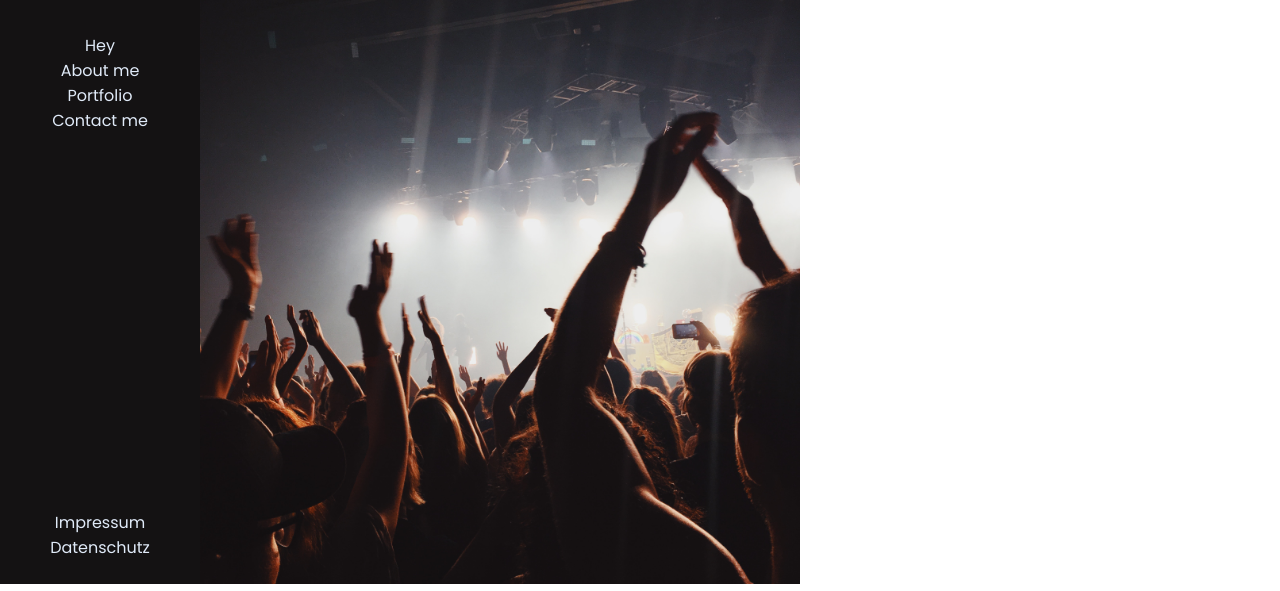
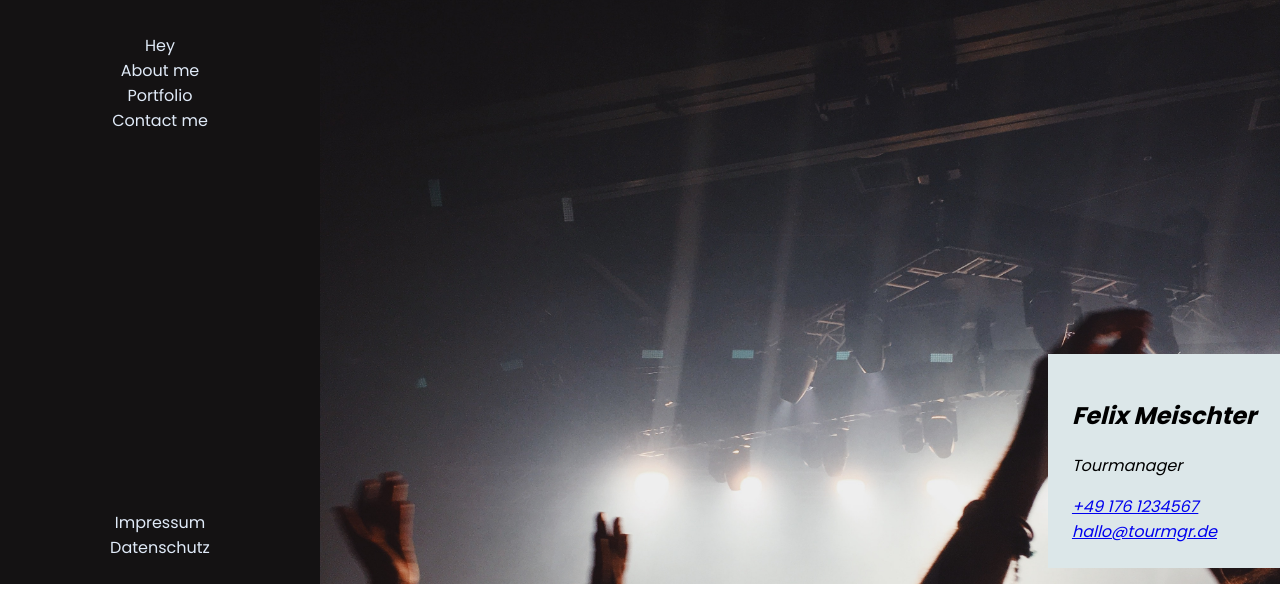
Before and after one commit to sophiebrunner/felix-tourmgr, a plain HTML site: page index.html in a window 1280 px wide. Shown: the part 216-807 px from the top of the page. Drawn offline with Linux system fonts and the light colour scheme.

Commit message:
feat: add hero-section and contact field

```diff
--- a/assets/style.css
+++ b/assets/style.css
@@ -33,8 +33,10 @@
 }
 
 body {
-  display: flex;
+  width: 100vw;
   margin: 0;
+  display: grid;
+  grid-template-columns: 25% auto;
 }
 
 /* Design classes */
@@ -90,15 +92,25 @@ body {
   object-position: 20% 80%;
 }
 
+.content {
+  width: 100%;
+}
+
 /* Hero area with title image and quick info */
 
-.hero__img-wrapper {
-  max-width: 80vw;
+.hero-section__img {
+  width: 100%;
   height: 100vh;
+  background-image: url("images/pexels-laura-stanley-2147029.jpeg");
+  background-repeat: no-repeat;
+  background-size: cover;
+  position: relative;
 }
+.hero-section__contact {
+  padding: 1.5em;
+  position: absolute;
+  bottom: 1em;
+  right: 0;
 
-.hero__img {
-  width: 100%;
-  height: 100%;
-  object-fit: cover;
+  background-color: var(--lightblue-color);
 }
--- a/index.html
+++ b/index.html
@@ -38,13 +38,16 @@
       </div>
     </nav>
     <div class="content">
-      <header>
-        <div class="hero__img-wrapper">
-          <img
-            src="assets/images/pexels-laura-stanley-2147029.jpeg"
-            alt=""
-            class="hero__img"
-          />
+      <header class="hero-section">
+        <div class="hero-section__img">
+          <address class="hero-section__contact">
+            <h2>Felix Meischter</h2>
+            <p>Tourmanager</p>
+            <address><a href="tel:+491761234567">+49 176 1234567</a></address>
+            <address>
+              <a href="mailto:hallo@felix-tourmgr.de">hallo@tourmgr.de</a>
+            </address>
+          </address>
         </div>
       </header>
       <main></main>
```
